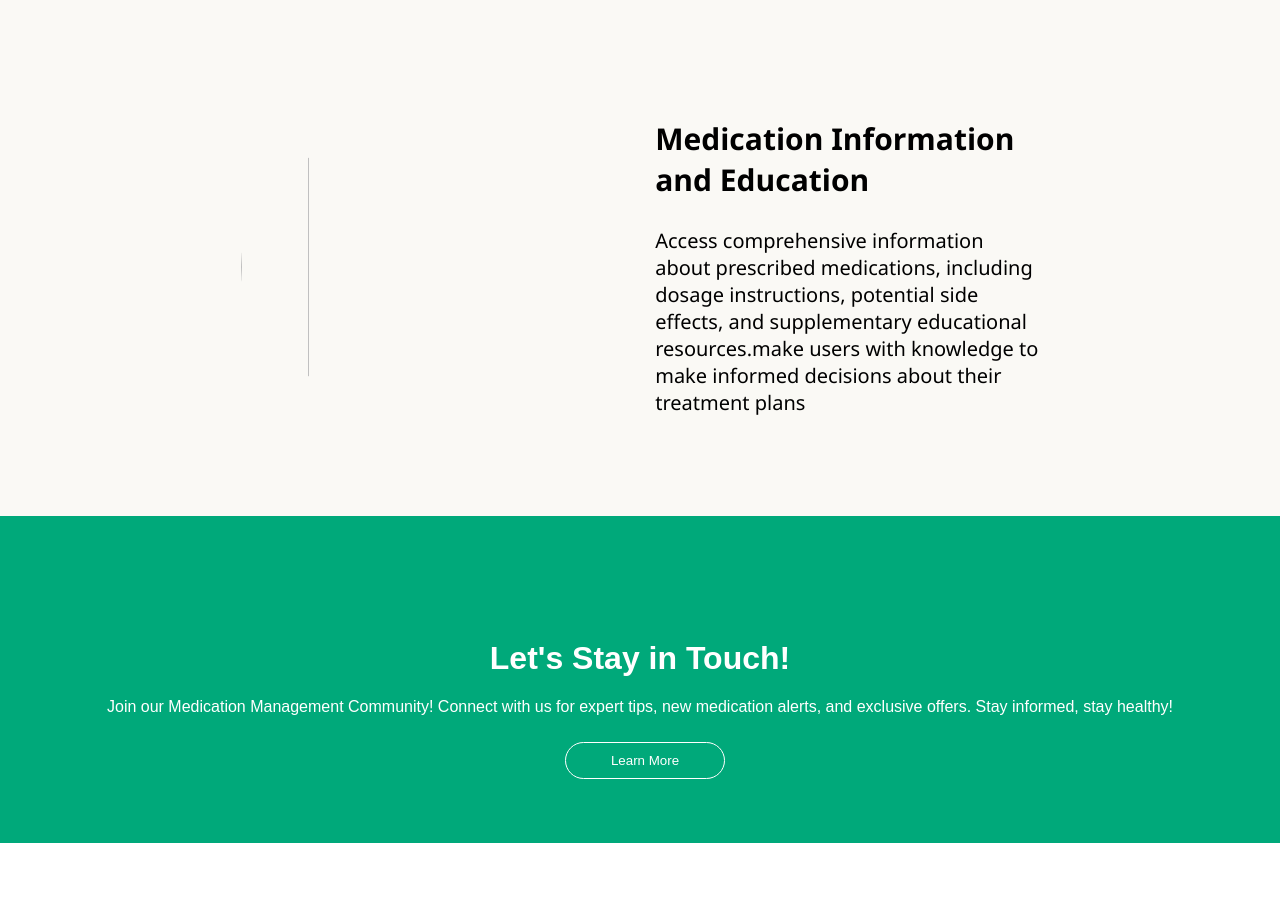
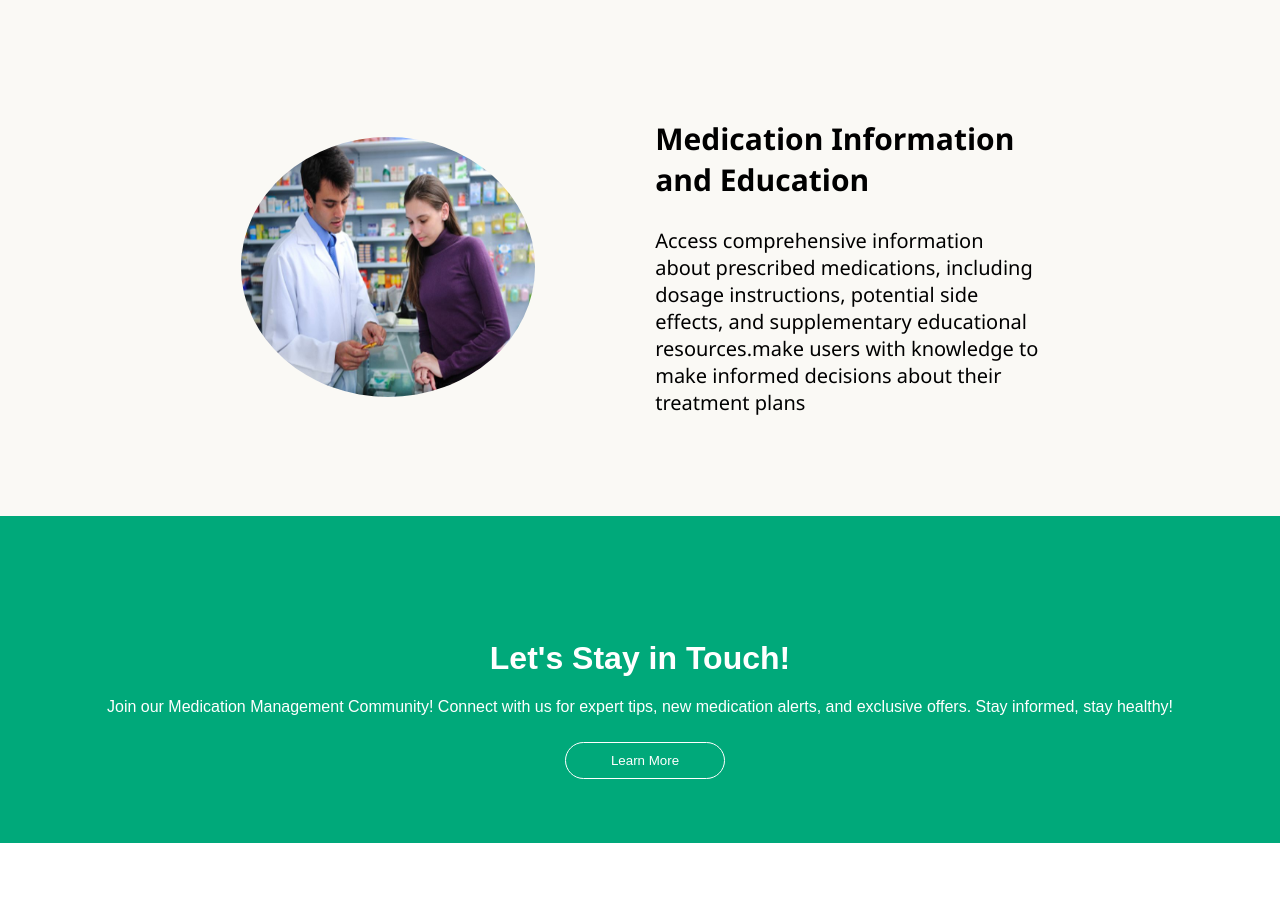
Before and after one commit to tarunmahi/cclab, a plain HTML site: page index.html in a window 1280 px wide. Shown: the part 2920-3840 px from the top of the page. Drawn offline with Linux system fonts and the light colour scheme; the site is published under a folder, as on GitHub Pages, so addresses that start at the root find nothing.

Commit message:
Update index.html

```diff
--- a/index.html
+++ b/index.html
@@ -72,7 +72,7 @@
         <img class="f1-img" src="assets/images/images.png" alt="">
       </div>
       <div class="f5">
-        <img class="f5-img" src="/assets/images/1-primarycarep.jpg" alt="">
+        <img class="f5-img" src="assets/images/1-primarycarep.jpg" alt="">
         <p class="f1-p"><span class="fl-h"><b>Medication Information and Education</b></span><br><br>Access comprehensive information about prescribed medications, including dosage instructions, potential side effects, and supplementary educational resources.make users with knowledge to make informed decisions about their treatment plans</p>
       </div>
     </div>
```
